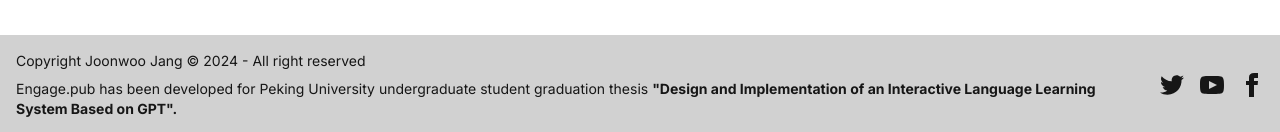
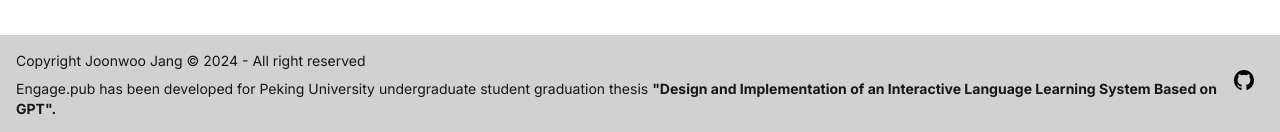
Before and after one commit to timingsniper/Engage.pub, a Next.js app: page / in a window 1280 px wide. Shown: the part 1425-1557 px from the top of the page. Built offline with nearby package versions, Linux system fonts and the light colour scheme; no server answers; what tailwindcss-animated would draw is missing.

Commit message:
feat: Github icon added at footer

```diff
--- a/src/components/Footer.tsx
+++ b/src/components/Footer.tsx
@@ -1,3 +1,5 @@
+import Link from "next/link";
+
 export default function Footer() {
   return (
     <footer className="footer items-center p-4 bg-base-300 text-base-content">
@@ -13,39 +15,54 @@
         </p>
       </aside>
       <nav className="grid-flow-col gap-4 md:place-self-center md:justify-self-end">
-        <a>
+        <Link href="https://github.com/timingsniper/Engage.pub">
           <svg
             xmlns="http://www.w3.org/2000/svg"
-            width="24"
-            height="24"
-            viewBox="0 0 24 24"
+            xmlnsXlink="http://www.w3.org/1999/xlink"
+            fill="#000000"
+            width="30"
+            height="30"
+            viewBox="0 0 30 30"
             className="fill-current"
           >
-            <path d="M24 4.557c-.883.392-1.832.656-2.828.775 1.017-.609 1.798-1.574 2.165-2.724-.951.564-2.005.974-3.127 1.195-.897-.957-2.178-1.555-3.594-1.555-3.179 0-5.515 2.966-4.797 6.045-4.091-.205-7.719-2.165-10.148-5.144-1.29 2.213-.669 5.108 1.523 6.574-.806-.026-1.566-.247-2.229-.616-.054 2.281 1.581 4.415 3.949 4.89-.693.188-1.452.232-2.224.084.626 1.956 2.444 3.379 4.6 3.419-2.07 1.623-4.678 2.348-7.29 2.04 2.179 1.397 4.768 2.212 7.548 2.212 9.142 0 14.307-7.721 13.995-14.646.962-.695 1.797-1.562 2.457-2.549z"></path>
+            <g id="SVGRepo_bgCarrier" stroke-width="0"></g>
+            <g
+              id="SVGRepo_tracerCarrier"
+              stroke-linecap="round"
+              stroke-linejoin="round"
+            ></g>
+            <g id="SVGRepo_iconCarrier">
+              {" "}
+              <title>github [#142]</title> <desc>Created with Sketch.</desc>{" "}
+              <defs> </defs>{" "}
+              <g
+                id="Page-1"
+                stroke="none"
+                stroke-width="1"
+                fill="none"
+                fill-rule="evenodd"
+              >
+                {" "}
+                <g
+                  id="Dribbble-Light-Preview"
+                  transform="translate(-140.000000, -7559.000000)"
+                  fill="#000000"
+                >
+                  {" "}
+                  <g id="icons" transform="translate(56.000000, 160.000000)">
+                    {" "}
+                    <path
+                      d="M94,7399 C99.523,7399 104,7403.59 104,7409.253 C104,7413.782 101.138,7417.624 97.167,7418.981 C96.66,7419.082 96.48,7418.762 96.48,7418.489 C96.48,7418.151 96.492,7417.047 96.492,7415.675 C96.492,7414.719 96.172,7414.095 95.813,7413.777 C98.04,7413.523 100.38,7412.656 100.38,7408.718 C100.38,7407.598 99.992,7406.684 99.35,7405.966 C99.454,7405.707 99.797,7404.664 99.252,7403.252 C99.252,7403.252 98.414,7402.977 96.505,7404.303 C95.706,7404.076 94.85,7403.962 94,7403.958 C93.15,7403.962 92.295,7404.076 91.497,7404.303 C89.586,7402.977 88.746,7403.252 88.746,7403.252 C88.203,7404.664 88.546,7405.707 88.649,7405.966 C88.01,7406.684 87.619,7407.598 87.619,7408.718 C87.619,7412.646 89.954,7413.526 92.175,7413.785 C91.889,7414.041 91.63,7414.493 91.54,7415.156 C90.97,7415.418 89.522,7415.871 88.63,7414.304 C88.63,7414.304 88.101,7413.319 87.097,7413.247 C87.097,7413.247 86.122,7413.234 87.029,7413.87 C87.029,7413.87 87.684,7414.185 88.139,7415.37 C88.139,7415.37 88.726,7417.2 91.508,7416.58 C91.513,7417.437 91.522,7418.245 91.522,7418.489 C91.522,7418.76 91.338,7419.077 90.839,7418.982 C86.865,7417.627 84,7413.783 84,7409.253 C84,7403.59 88.478,7399 94,7399"
+                      id="github-[#142]"
+                    >
+                      {" "}
+                    </path>{" "}
+                  </g>{" "}
+                </g>{" "}
+              </g>{" "}
+            </g>
           </svg>
-        </a>
-        <a>
-          <svg
-            xmlns="http://www.w3.org/2000/svg"
-            width="24"
-            height="24"
-            viewBox="0 0 24 24"
-            className="fill-current"
-          >
-            <path d="M19.615 3.184c-3.604-.246-11.631-.245-15.23 0-3.897.266-4.356 2.62-4.385 8.816.029 6.185.484 8.549 4.385 8.816 3.6.245 11.626.246 15.23 0 3.897-.266 4.356-2.62 4.385-8.816-.029-6.185-.484-8.549-4.385-8.816zm-10.615 12.816v-8l8 3.993-8 4.007z"></path>
-          </svg>
-        </a>
-        <a>
-          <svg
-            xmlns="http://www.w3.org/2000/svg"
-            width="24"
-            height="24"
-            viewBox="0 0 24 24"
-            className="fill-current"
-          >
-            <path d="M9 8h-3v4h3v12h5v-12h3.642l.358-4h-4v-1.667c0-.955.192-1.333 1.115-1.333h2.885v-5h-3.808c-3.596 0-5.192 1.583-5.192 4.615v3.385z"></path>
-          </svg>
-        </a>
+        </Link>
       </nav>
     </footer>
   );
```
